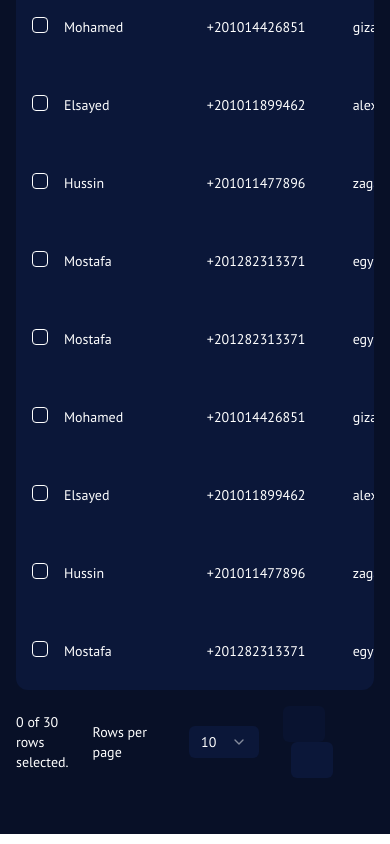
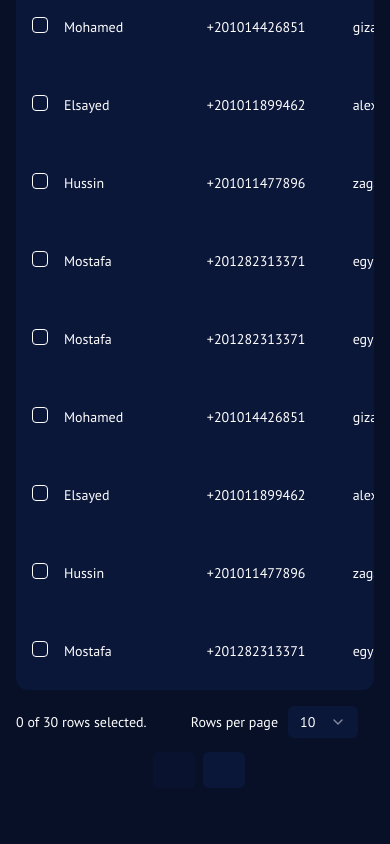
Before and after one commit to Mostafa4Abdelwahed/TecnoBlocks---Task, a React (Vite) app: page / in a window 390 px wide. Shown: the part 855-1699 px from the top of the page. Built offline with nearby package versions, Linux system fonts and the light colour scheme.

Commit message:
handle some elemets to responsive

```diff
--- a/src/components/Main/Table.jsx
+++ b/src/components/Main/Table.jsx
@@ -322,7 +322,7 @@ export default function TableSection() {
         </Table>
       </div>
       {/* Table Footer */}
-      <div className="flex items-center justify-end space-x-2 py-4">
+      <div className="flex items-center flex-wrap justify-center space-x-2 py-4">
         <div className="flex-1 text-sm text-white text-muted-foreground">
           {table.getFilteredSelectedRowModel().rows.length} of{" "}
           {table.getFilteredRowModel().rows.length} rows selected.
@@ -347,8 +347,7 @@ export default function TableSection() {
             </SelectContent>
           </Select>
         </div>
-
-        <div className="space-x-2">
+        <div className="space-x-2 mt-3.5 md:mt-0">
           <Button
             className="bg-dark-100 border-[1px] border-transparent hover:border-white/50 hover:bg-dark-100"
             size="sm"
```
